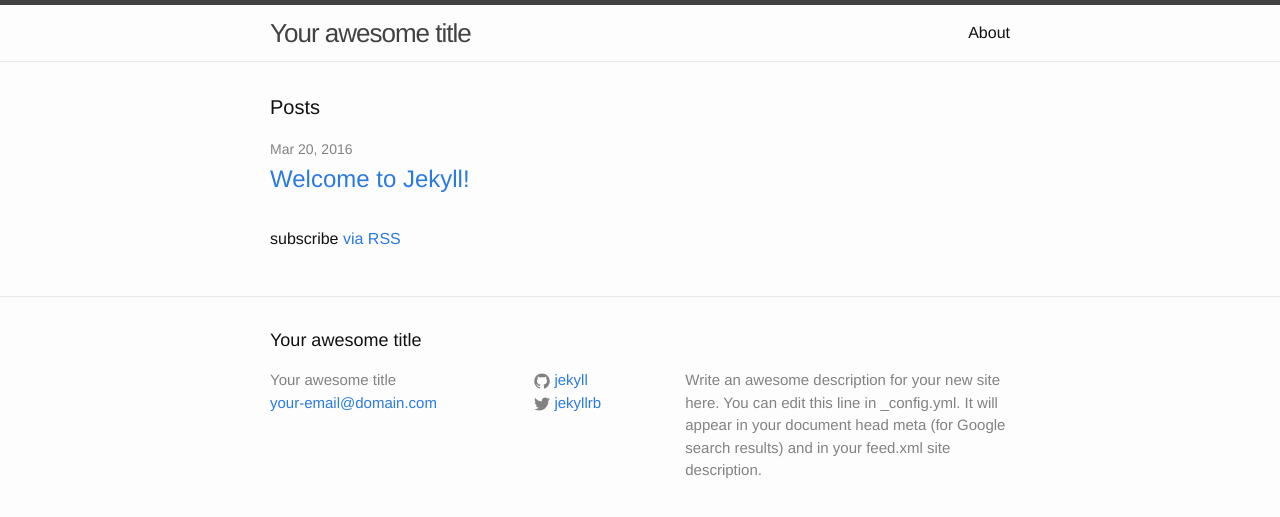
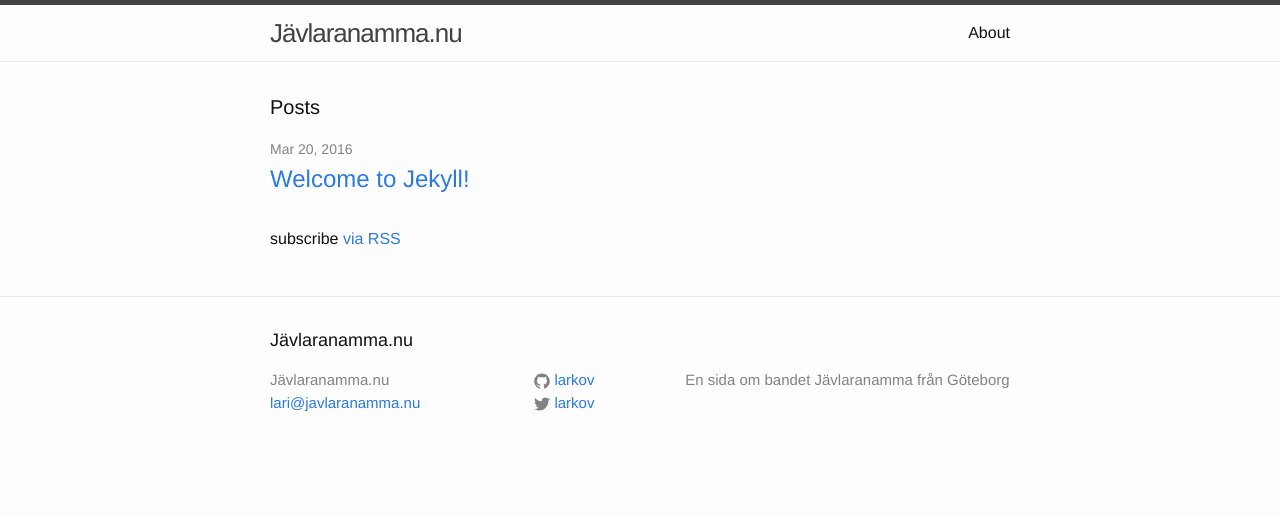
Before and after one commit to larkov/ja.nu, a Jekyll site: the page built from index.html, in a window 1280 px wide. Shown: the top 517 px of the page. Built offline with Jekyll 4.4.1, drawn with Linux system fonts in a browser that asks for light colours.

Commit message:
Changed config

```diff
--- a/_config.yml
+++ b/_config.yml
@@ -6,16 +6,14 @@
 # 'jekyll serve'. If you change this file, please restart the server process.
 
 # Site settings
-title: Your awesome title
-email: your-email@domain.com
+title: Jävlaranamma.nu
+email: lari@javlaranamma.nu
 description: > # this means to ignore newlines until "baseurl:"
-  Write an awesome description for your new site here. You can edit this
-  line in _config.yml. It will appear in your document head meta (for
-  Google search results) and in your feed.xml site description.
-baseurl: "" # the subpath of your site, e.g. /blog
-url: "http://yourdomain.com" # the base hostname & protocol for your site
-twitter_username: jekyllrb
-github_username:  jekyll
+  En sida om bandet Jävlaranamma från Göteborg
+baseurl: "/ja.nu" # the subpath of your site, e.g. /blog
+url: "http://larkov.github.io" # the base hostname & protocol for your site
+twitter_username: larkov
+github_username:  larkov
 
 # Build settings
 markdown: kramdown
```
